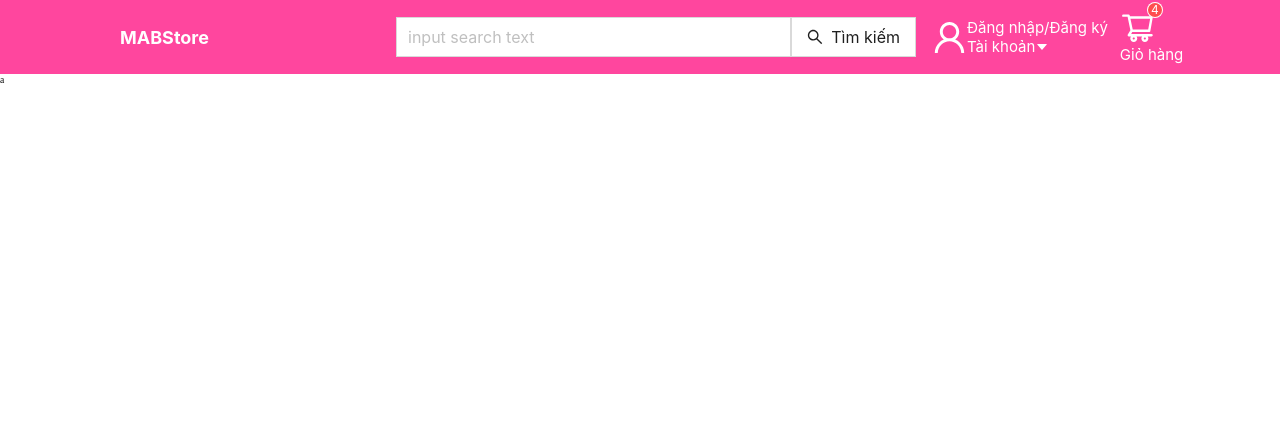
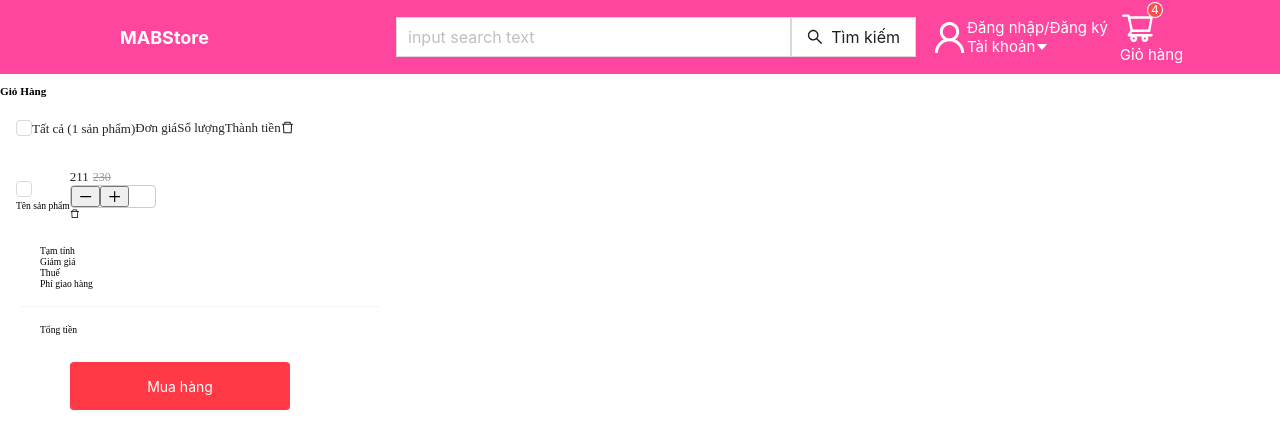
Before and after one commit to tai160903/MABStore, a React (Create React App) app in the folder client/: page /order in a window 1280 px wide. Shown: the top 448 px of the page. Built offline with nearby package versions, Linux system fonts and the light colour scheme.

Commit message:
add product type page

```diff
--- a/client/src/components/CardComponent/CardComponent.jsx
+++ b/client/src/components/CardComponent/CardComponent.jsx
@@ -39,7 +39,7 @@ function CardComponent(props) {
         </WrapperStyleTextSell>
       </WrapperReportText>
       <WapperPriceText>
-        <span>{price.toLocaleString()}</span>
+        <span>{price?.toLocaleString()}</span>
         <WrapperDiscountText>- {discount || 5} %</WrapperDiscountText>
       </WapperPriceText>
     </Card>
--- a/client/src/components/Header/Header.jsx
+++ b/client/src/components/Header/Header.jsx
@@ -139,7 +139,10 @@ function Header({ isHiddenSearch = false, isHiddenCart = false }) {
             )}
           </WrapperAccount>
           {!isHiddenCart && (
-            <div>
+            <div
+              onClick={() => navigate("/order")}
+              style={{ cursor: "pointer" }}
+            >
               <Badge count={4} size="small">
                 <ShoppingCartOutlined
                   style={{ fontSize: "35px", color: "#fff" }}
--- a/client/src/components/TypeProduct/TypeProduct.jsx
+++ b/client/src/components/TypeProduct/TypeProduct.jsx
@@ -1,5 +1,26 @@
+import React from "react";
+import { useNavigate } from "react-router-dom";
+
 function TypeProduct({ name }) {
-  return <div>{name}</div>;
+  const navigate = useNavigate();
+  const handleNavigateType = (category) => {
+    navigate(
+      `/product/${category
+        .normalize("NFD")
+        .replace(/[\u0300-\u036f]/g, "")
+        ?.replace(/ /g, "_")} `,
+      { state: category }
+    );
+  };
+
+  return (
+    <div
+      style={{ padding: "0 10px", cursor: "pointer" }}
+      onClick={() => handleNavigateType(name)}
+    >
+      {name}
+    </div>
+  );
 }
 
 export default TypeProduct;
--- a/client/src/pages/HomePage/HomePage.jsx
+++ b/client/src/pages/HomePage/HomePage.jsx
@@ -20,7 +20,7 @@ function HomePage() {
   const [pending, setPending] = useState(false);
   const [limit, setLimit] = useState(10);
   const searchProduct = useSelector((state) => state.product?.search);
-  const arr = ["TV", "Tu lanh", "Laptop"];
+  const arr = ["TV", "Tủ lạnh", "Laptop", "Sữa bột cao cấp"];
 
   const searchDebounce = useDebounce(searchProduct, 1000);
 
--- a/client/src/pages/OrderPage/OrderPage.jsx
+++ b/client/src/pages/OrderPage/OrderPage.jsx
@@ -1,5 +1,119 @@
-function OrderPage() {
-  return <div>a</div>;
-}
+import { Checkbox } from "antd";
+import {
+  WrapperCountOrder,
+  WrapperInfo,
+  WrapperItemOrder,
+  WrapperLeft,
+  WrapperListOrder,
+  WrapperPriceDiscount,
+  WrapperRight,
+  WrapperStyleHeader,
+  WrapperTotal,
+} from "./style";
+import { DeleteOutlined, MinusOutlined, PlusOutlined } from "@ant-design/icons";
+import ButtonComponent from "../../components/ButtonComponent/ButtonComponent";
+
+const OrderPage = ({ count = 1 }) => {
+  const onChange = (e) => {
+    console.log(`checked  =${e.target.value}`);
+  };
+
+  const handleChangeCount = () => {};
+
+  const handleChangeCheckAll = () => {};
+
+  return (
+    <div>
+      <div>
+        <h3>Giỏ Hàng</h3>
+        <div>
+          <WrapperLeft>
+            <WrapperStyleHeader>
+              <span>
+                <Checkbox onChange={handleChangeCheckAll}></Checkbox>
+                <span>Tất cả ({count} sản phẩm)</span>
+              </span>
+              <div>
+                <span>Đơn giá</span>
+                <span>Số lượng</span>
+                <span>Thành tiền</span>
+                <DeleteOutlined style={{ cursor: "pointer" }} />
+              </div>
+            </WrapperStyleHeader>
+            <WrapperListOrder>
+              <WrapperItemOrder>
+                <div>
+                  <Checkbox onChange={onChange}></Checkbox>
+                  <img src={null} />
+                  <div>Tên sản phẩm</div>
+                </div>
+                <div>
+                  <span>
+                    <span style={{ fontSize: "13px", color: "#242424" }}>
+                      211
+                    </span>
+                    <WrapperPriceDiscount>230</WrapperPriceDiscount>
+                  </span>
+                  <WrapperCountOrder>
+                    <button>
+                      <MinusOutlined />
+                    </button>
+                    <div onChange={onChange} defaultValue={1}></div>
+                    <button>
+                      <PlusOutlined />
+                    </button>
+                  </WrapperCountOrder>
+                  <span></span>
+                  <DeleteOutlined style={{ cursor: "pointer" }} />
+                </div>
+              </WrapperItemOrder>
+            </WrapperListOrder>
+          </WrapperLeft>
+          <WrapperRight>
+            <div style={{ width: "100%" }}>
+              <WrapperInfo>
+                <div>
+                  <span>Tạm tính</span>
+                  <span></span>
+                </div>
+                <div>
+                  <span>Giảm giá</span>
+                  <span></span>
+                </div>
+                <div>
+                  <span>Thuế</span>
+                  <span></span>
+                </div>
+                <div>
+                  <span>Phí giao hàng</span>
+                  <span></span>
+                </div>
+              </WrapperInfo>
+              <WrapperTotal>
+                <span>Tổng tiền</span>
+                <span style={{ display: "flex", flexDirection: "column" }}>
+                  <span></span>
+                  <span></span>
+                </span>
+              </WrapperTotal>
+            </div>
+            <ButtonComponent
+              size={40}
+              style={{
+                background: "rgb(255,57,69)",
+                height: "48px",
+                width: "220px",
+                border: "none",
+                borderRadius: "4px",
+              }}
+              text={"Mua hàng"}
+              styleText={{ color: "#fff" }}
+            ></ButtonComponent>
+          </WrapperRight>
+        </div>
+      </div>
+    </div>
+  );
+};
 
 export default OrderPage;
--- /dev/null
+++ b/client/src/pages/OrderPage/style.js
@@ -0,0 +1,71 @@
+import styled from "styled-components";
+
+export const WrapperStyleHeader = styled.div`
+  background: rgb(255, 255, 255);
+  padding: 9px 16px;
+  border-radius: 4px;
+  display: flex;
+  align-items: center;
+  span {
+    color: rgb(36, 36, 36);
+    font-weight: 400;
+    font-size: 13px;
+  }
+`;
+
+export const WrapperLeft = styled.div`
+  width: 910px;
+`;
+
+export const WrapperListOrder = styled.div``;
+
+export const WrapperItemOrder = styled.div`
+  display: flex;
+  align-items: center;
+  padding: 9px 16px;
+  background: #fff;
+  margin-top: 12px;
+`;
+
+export const WrapperPriceDiscount = styled.span`
+  color: #999;
+  font-size: 12px;
+  text-decoration: line-through;
+  margin-left: 4px;
+`;
+
+export const WrapperCountOrder = styled.div`
+  display: flex;
+  align-items: center;
+  width: 84px;
+  border: 1px solid #ccc;
+  border-radius: 4px;
+`;
+
+export const WrapperRight = styled.div`
+  width: 320px;
+  margin-left: 20px;
+  display: flex;
+  flex-direction: column;
+  gap: 10px;
+  align-items: center;
+`;
+
+export const WrapperInfo = styled.div`
+  padding: 17px 20px;
+  border-bottom: 1px solid #f5f5f5;
+  background: #fff;
+  border-top-left-radius: 6px;
+  border-top-right-radius: 6px;
+  width: 100%;
+`;
+
+export const WrapperTotal = styled.div`
+  display: flex;
+  align-items: flex-start;
+  justify-content: space-between;
+  padding: 17px 20px;
+  background: #fff;
+  border-top-left-radius: 6px;
+  border-top-right-radius: 6px;
+`;
--- a/client/src/pages/ProductDetailPage/ProductDetailPage.jsx
+++ b/client/src/pages/ProductDetailPage/ProductDetailPage.jsx
@@ -5,7 +5,14 @@ function ProductDetailPage() {
   const { id } = useParams();
   const navigate = useNavigate();
   return (
-    <div style={{ padding: "0 120px", background: "#efefef" }}>
+    <div
+      style={{
+        padding: "0 120px",
+        height: "100vh",
+        background: "#efefef",
+      }}
+    >
+      <div style={{ width: "100%", height: "100%", margin: "0 auto" }}>
         <p style={{ margin: "0", padding: "10px 0", fontSize: "15px" }}>
           <span
             onClick={() => {
@@ -19,6 +26,7 @@ function ProductDetailPage() {
         </p>
         <ProductDetailComponent idProduct={id} />
       </div>
+    </div>
   );
 }
 
--- a/client/src/routes/index.js
+++ b/client/src/routes/index.js
@@ -26,7 +26,7 @@ const routes = [
     isShowHeader: true,
   },
   {
-    path: "/:type",
+    path: "/product/:type",
     page: TypeProductPage,
     isShowHeader: true,
   },
--- a/client/src/services/productService.js
+++ b/client/src/services/productService.js
@@ -13,6 +13,16 @@ export const getAllProduct = async (search, limit) => {
   }
   return res.data;
 };
+
+export const getProductType = async (category) => {
+  if (category) {
+    const res = await axios.get(
+      `${process.env.REACT_APP_API_KEY}/product/all?filter=${category}&filter=category`
+    );
+    return res.data;
+  }
+};
+
 export const createProduct = async (data) => {
   const accessToken = JSON.parse(localStorage.getItem("accessToken"));
   const res = await axios.post(
```
Also changed, not shown: client/src/pages/TypeProductPage/TypeProductPage.jsx (+56 -11 lines), 1 other file (tests, documents, lock files or other folders). Lines whose indentation alone changed are shown as unchanged.
